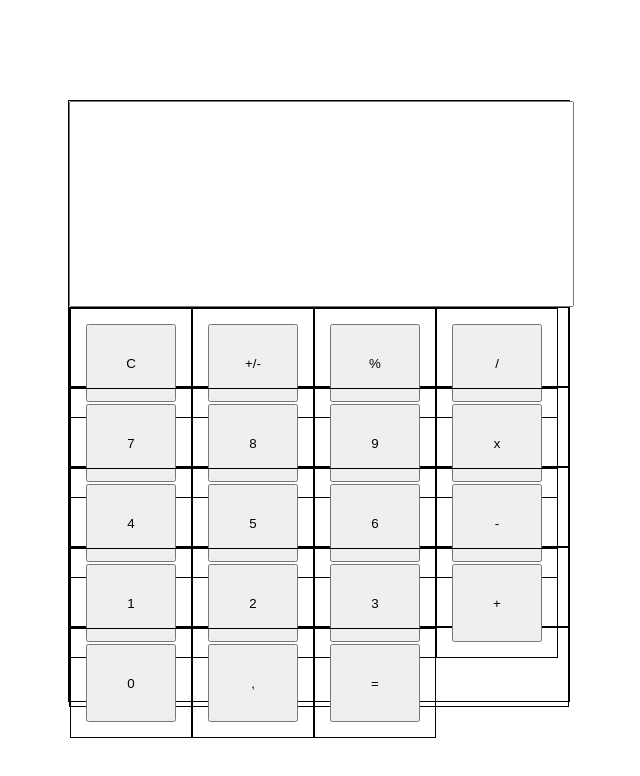
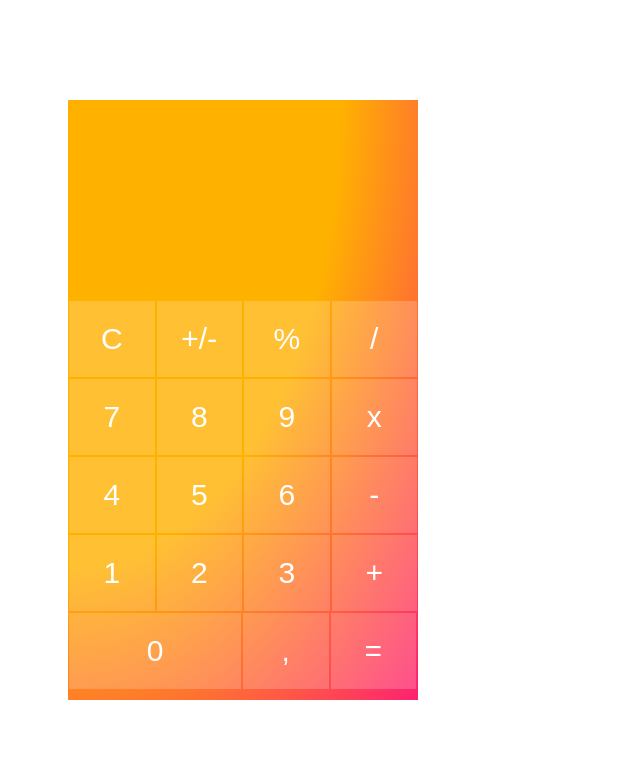
Before and after one commit to SeminGit/MTDW_Task3, a React (Create React App) app: page / in a window 1280 px wide. Shown: the top 776 px of the page, without its empty margins (532-1172 px from the left). Built offline with nearby package versions, Linux system fonts and the light colour scheme.

Commit message:
inline css added

```diff
--- a/src/calculator/Button.js
+++ b/src/calculator/Button.js
@@ -6,11 +6,26 @@ export default (props) => {
             {
                 fontSize:30,
                 display: "inline-block",
-                padding: 15,
-                border: '1px solid black'
+                boxSizing: "border-box",
+                border: '1px solid',
+                borderColor: 'rgba(1,1,1,0)'
             }
         } >
-            <button onClick={props.clickHandler} style={{width: 90, height: 78 }} value={props.text}>{props.text}</button>
+            <button onClick={props.clickHandler} style={
+                props.style ? props.style :
+                {
+                    width: 85.5,
+                    height: 76,
+                    display:"flex",
+                    justifyContent:"center",
+                    alignItems:"center",
+                    boxSizing:"border-box",
+                    backgroundColor: 'rgba(255,255,255,0.2)',
+                    border: 'rgba(1,1,1,0)',
+                    color: "white",
+                    fontSize:30
+                }
+            } value={props.text}>{props.text}</button>
         </div>
     )
 }
--- a/src/calculator/Main.js
+++ b/src/calculator/Main.js
@@ -21,7 +21,7 @@ class Main extends Component {
             case "=":
                 newContent = newContent.replaceAll("x", '*');
                 newContent = newContent.replaceAll(",", '.');
-                newContent = new String(eval(newContent));
+                newContent = String(eval(newContent));
                 break;
             default:
                 newContent += event.target.value;
@@ -38,40 +38,53 @@ class Main extends Component {
         return (
             <div style={
                 {
-                    width: 500,
+                    width: 350,
                     height: 600,
-                    border: '1px solid black',
                     marginLeft: 600,
-                    marginTop: 100
+                    marginTop: 100,
+                    border: 0,
+                   // background: 'linear-gradient(to bottom right, #ffb100 65%, #c233b6 90%)'
+                    background: 'radial-gradient(at top left, #ffb100 55%, #fe008b 110%)'
                 }
             }>
                 <WorkArea content={this.state.content}/>
-                <div style={{height: 78, border: '1px solid black'}}>
+                <div style={{display: "block"}}>
                     <Button text={"C"} clickHandler={this.clickHandler}/>
                     <Button text={"+/-"} clickHandler={this.clickHandler}/>
                     <Button text={"%"} clickHandler={this.clickHandler}/>
                     <Button text={"/"} clickHandler={this.clickHandler}/>
                 </div>
-                <div style={{height: 78, border: '1px solid black'}}>
+                <div style={{height: 78}}>
                     <Button text={"7"} clickHandler={this.clickHandler}/>
                     <Button text={"8"} clickHandler={this.clickHandler}/>
                     <Button text={"9"} clickHandler={this.clickHandler}/>
                     <Button text={"x"} clickHandler={this.clickHandler}/>
                 </div>
-                <div style={{height: 78, border: '1px solid black'}}>
+                <div style={{height: 78}}>
                     <Button text={"4"} clickHandler={this.clickHandler}/>
                     <Button text={"5"} clickHandler={this.clickHandler}/>
                     <Button text={"6"} clickHandler={this.clickHandler}/>
                     <Button text={"-"} clickHandler={this.clickHandler}/>
                 </div>
-                <div style={{height: 78, border: '1px solid black'}}>
+                <div style={{height: 78}}>
                     <Button text={"1"} clickHandler={this.clickHandler}/>
                     <Button text={"2"} clickHandler={this.clickHandler}/>
                     <Button text={"3"} clickHandler={this.clickHandler}/>
                     <Button text={"+"} clickHandler={this.clickHandler}/>
                 </div>
-                <div style={{height: 78, border: '1px solid black'}}>
-                    <Button text={"0"} clickHandler={this.clickHandler}/>
+                <div style={{height: 78}}>
+                    <Button style={{
+                        width:172,
+                        height: 76,
+                        display:"flex",
+                        justifyContent:"center",
+                        alignItems:"center",
+                        boxSizing:"border-box",
+                        backgroundColor: 'rgba(255,255,255,0.2)',
+                        border: 'rgba(1,1,1,0)',
+                        color: "white",
+                        fontSize:30
+                    }} text={"0"} clickHandler={this.clickHandler}/>
                     <Button text={","} clickHandler={this.clickHandler}/>
                     <Button text={"="} clickHandler={this.clickHandler}/>
                 </div>
--- a/src/calculator/WorkArea.js
+++ b/src/calculator/WorkArea.js
@@ -6,9 +6,12 @@ export default (props) => {
             <input style={
                 {
                     height: 200,
-                    width: 497,
+                    width: 350,
                     fontSize: 50,
-                    textAlign: "right"
+                    textAlign: "right",
+                    backgroundColor: 'rgba(1,1,1,0)',
+                    border: 0,
+                    boxSizing:"border-box"
                 }
             }
             value={props.content}/>
```
